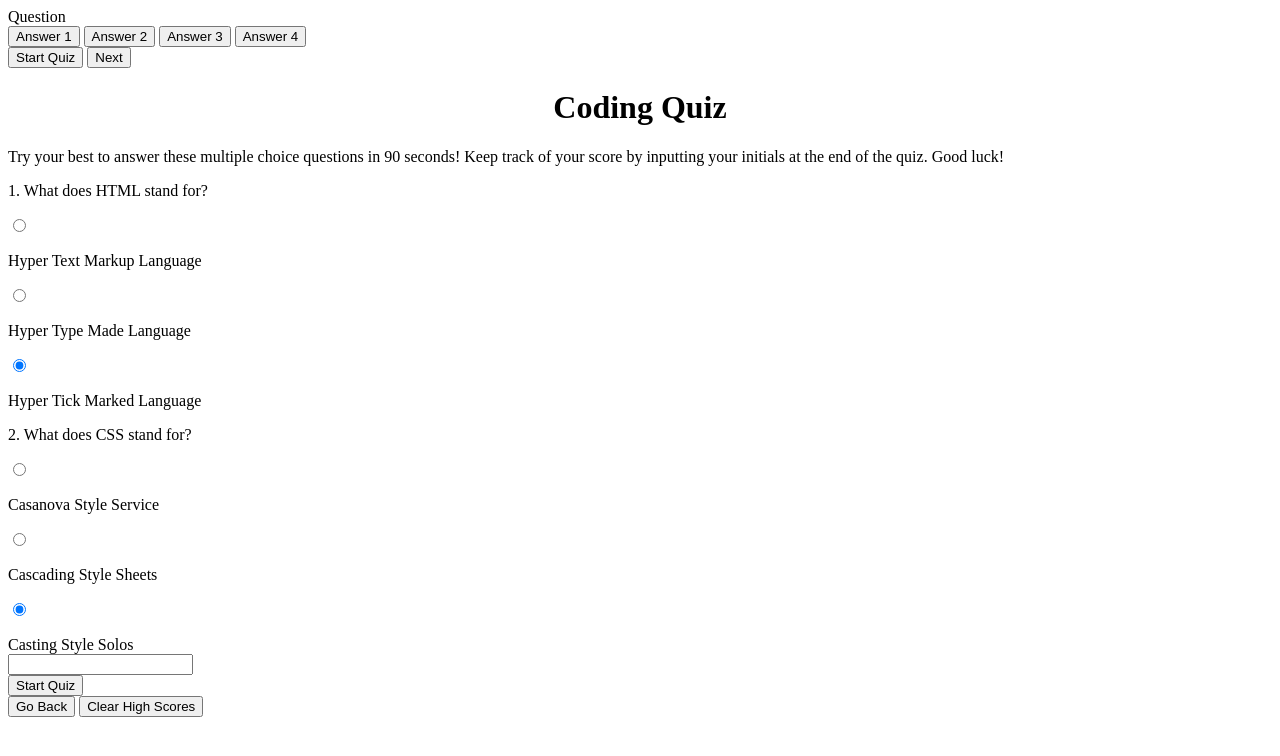
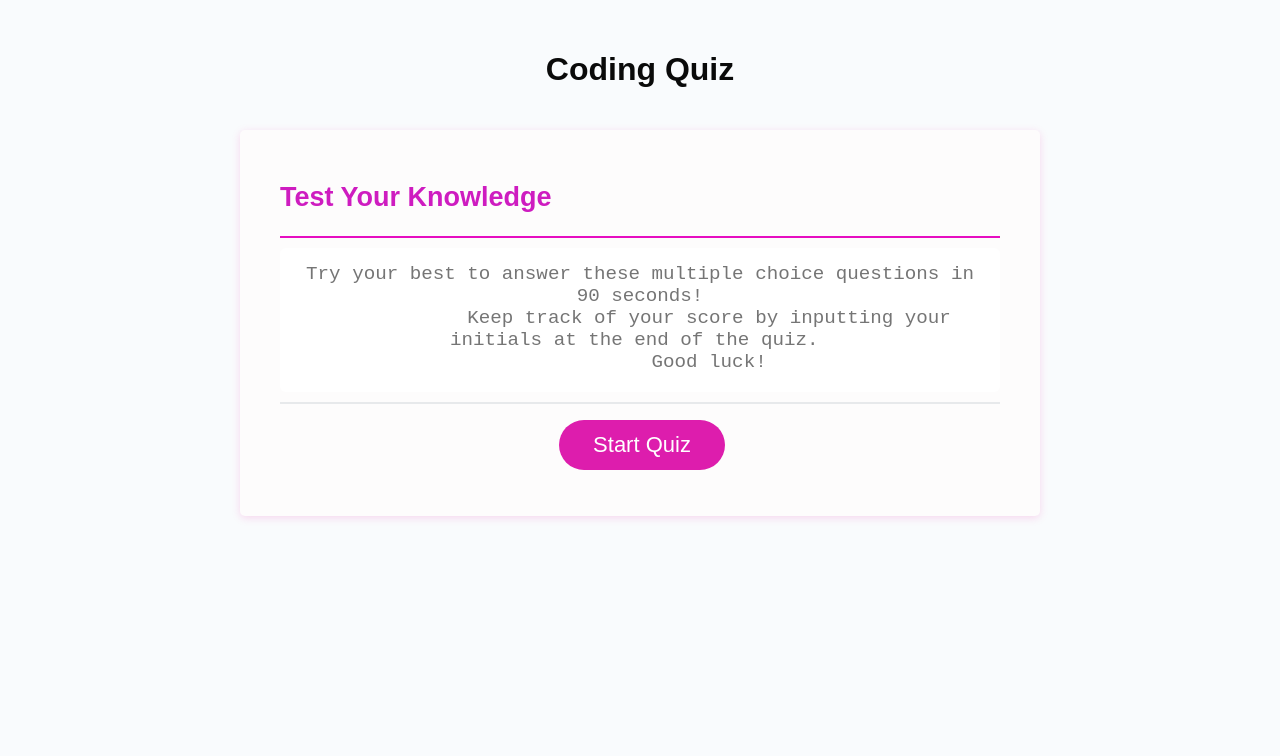
Before and after one commit to misscbrown/Coding-Quiz, a plain HTML site: page Develop/index.html in a window 1280 px wide. Drawn offline with Linux system fonts and the light colour scheme.

Commit message:
Added css and updated appearance of html

```diff
--- a/Develop/index.html
+++ b/Develop/index.html
@@ -1,86 +1,36 @@
 <!DOCTYPE html>
-<lang lang="en">
+<html lang="en">
   <head>
-    <meta charset="UTF-8">
-    <meta name="viewport" content="width=device-width, initial-scale=1.0">
+    <meta charset="UTF-8" />
+    <meta name="viewport" content="width=device-width, initial-scale=1.0" />
+    <meta http-equiv="X-UA-Compatible" content="ie=edge" />
     <title>Coding Quiz</title>
-    <link rel="stylesheet" href="./style.css">
+    <link rel="stylesheet" href="style.css"/>
   </head>
-
-<style>
-    h1 {text-align: center;}
-</style>
-
   <body>
-    <div class="container">
-        <div id="question-container" class="hide">
-            <div id="question">Question</div>
-            <div id="answer-buttons" class="button-grid">
-                <button class="button">Answer 1</button>
-                <button class="button">Answer 2</button>
-                <button class="button">Answer 3</button>
-                <button class="button">Answer 4</button>
-
+    <div class="wrapper">
+      <header>
+        <h1>Coding Quiz</h1>
+      </header>
+      <div class="card">
+        <div class="card-header">
+          <h2>Test Your Knowledge</h2>
         </div>
-        <div class="controls">
-            <button id="start-quiz" class="start-quiz-btn">Start Quiz</button>
-            <button id="next" class="next-button hide">Next</button>
+        <div class="card-body">
+          <textarea
+            readonly
+            id="password"
+            placeholder="Try your best to answer these multiple choice questions in 90 seconds!
+            Keep track of your score by inputting your initials at the end of the quiz.
+            Good luck!"
+            aria-label="Generated Password"
+          ></textarea>
         </div>
-
-
+        <div class="card-footer">
+          <button id="generate" class="btn">Start Quiz</button>
         </div>
-    <h1>Coding Quiz</h1>
-    <p>Try your best to answer these multiple choice questions in 90 seconds!
-        Keep track of your score by inputting your initials at the end of the quiz.
-        Good luck!
-    </p>
-
-    <form class="quiz">
-        <div class="questions">
-            <p>1. What does HTML stand for?</p>
-            <p><input type="radio" name="q1" value="a" checked > </p>
-            <label>Hyper Text Markup Language</label>
-
-            <p><input type="radio" name="q1" value="b" checked > </p>
-            <label>Hyper Type Made Language</label>
-
-            <p><input type="radio" name="q1" value="c" checked > </p>
-            <label>Hyper Tick Marked Language</label>
       </div>
-
-        <div class="questions">
-            <p>2. What does CSS stand for?</p>
-            <p><input type="radio" name="q2" value="a" checked > </p>
-            <label>Casanova Style Service</label>
-
-            <p><input type="radio" name="q2" value="b" checked > </p>
-            <label>Cascading Style Sheets</label>
-
-            <p><input type="radio" name="q2" value="c" checked > </p>
-            <label>Casting Style Solos</label>
     </div>
-        <input type="next"
-        class="next-button">
-
-    </form>
-
-    <button id="start-quiz" class="start-quiz-btn">Start Quiz</button>
-
-    <div class="timer"></div>
-
-    <div class="Final-score"></div>
-
-    <div class="Enter-Initials"></div>
-
-    <div class="All-Done"></div>
-
-    <div class="Enter Initials"></div>
-
-    <div class="High-Scores"></div>
-
-        <button>Go Back</button>
-        <button>Clear High Scores</button>
-</div>
- <script src="/Develop/script.js"></script>
-
+    <script src="script.js"></script>
   </body>
+</html>
--- a/Develop/style.css
+++ b/Develop/style.css
@@ -0,0 +1,137 @@
+*,
+*::before,
+*::after {
+  box-sizing: border-box;
+}
+
+html,
+body,
+.wrapper {
+  height: 100%;
+  margin: 0;
+  padding: 0;
+}
+
+body {
+  font-family: Arial, Helvetica, sans-serif;
+  background-color: #f9fbfd;
+}
+
+.wrapper {
+  padding-top: 30px;
+  padding-left: 20px;
+  padding-right: 20px;
+}
+
+header {
+  text-align: center;
+  padding: 20px;
+  padding-top: 0px;
+  color: hsl(0, 0%, 4%);
+}
+
+.card {
+  background-color: hsl(0, 33%, 99%);
+  border-radius: 5px;
+  border-width: 1px;
+  box-shadow: rgba(238, 6, 149, 0.15) 0px 2px 8px 0px;
+  color: hsl(305, 76%, 46%);
+  font-size: 18px;
+  margin: 0 auto;
+  max-width: 800px;
+  padding: 30px 40px;
+}
+
+.card-header::after {
+  content: " ";
+  display: block;
+  width: 100%;
+  background: #e60dc1;
+  height: 2px;
+}
+
+.card-body {
+  min-height: 100px;
+}
+
+.card-footer {
+  text-align: center;
+}
+
+.card-footer::before {
+  content: " ";
+  display: block;
+  width: 100%;
+  background: #e7e9eb;
+  height: 2px;
+}
+
+.card-footer::after {
+  content: " ";
+  display: block;
+  clear: both;
+}
+
+.btn {
+  border: none;
+  background-color: rgb(221, 29, 173);
+  border-radius: 25px;
+  box-shadow: rgba(0, 0, 0, 0.1) 0px 1px 6px 0px rgba(0, 0, 0, 0.2) 0px 1px 1px
+    0px;
+  color: hsl(0, 0%, 100%);
+  display: inline-block;
+  font-size: 22px;
+  line-height: 22px;
+  margin: 16px 16px 16px 20px;
+  padding: 14px 34px;
+  text-align: center;
+  cursor: pointer;
+}
+
+button[disabled] {
+  cursor: default;
+  background: #c0c7cf;
+}
+
+.float-right {
+  float: right;
+}
+
+#password {
+  -webkit-appearance: none;
+  -moz-appearance: none;
+  appearance: none;
+  border: none;
+  display: block;
+  width: 100%;
+  padding-top: 15px;
+  padding-left: 15px;
+  padding-right: 15px;
+  padding-bottom: 85px;
+  font-size: 1.2rem;
+  text-align: center;
+  margin-top: 10px;
+  margin-bottom: 10px;
+  /*border: 2px dashed #c0c7cf;*/
+  border-radius: 6px;
+  resize: none;
+  overflow: hidden;
+}
+
+@media (max-width: 690px) {
+  .btn {
+    font-size: 1rem;
+    margin: 16px 0px 0px 0px;
+    padding: 10px 15px;
+  }
+
+  #password {
+    font-size: 1rem;
+  }
+}
+
+@media (max-width: 500px) {
+  .btn {
+    font-size: 0.8rem;
+  }
+}
```
Lines whose indentation alone changed are shown as unchanged.
